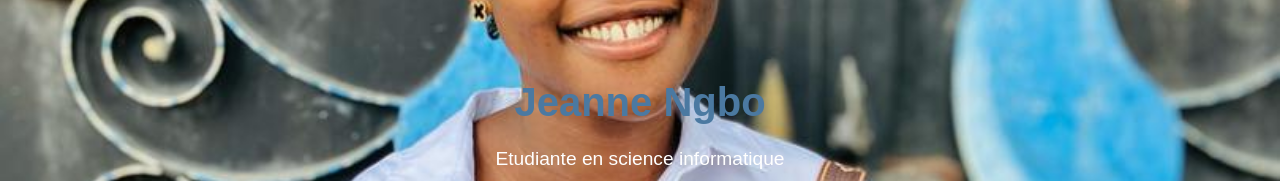
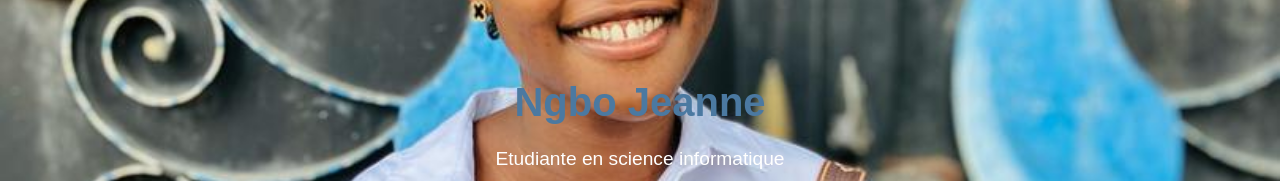
Before and after one commit to jeanne2007/portfolio, a plain HTML site: page index.html in a window 1280 px wide. Shown: the part 524-705 px from the top of the page. Drawn offline with Linux system fonts and the light colour scheme.

Commit message:
Update index.html
ajout du nouveau fichier

```diff
--- a/index.html
+++ b/index.html
@@ -25,7 +25,7 @@
             </nav>
 
             <div class="hero">
-                <h2>Jeanne Ngbo</h2>
+                <h2> Ngbo Jeanne</h2>
                 <p>Etudiante en science informatique</p>
                 <q>"Avec Dieu, rien n'est impossible."</q>
 
```
